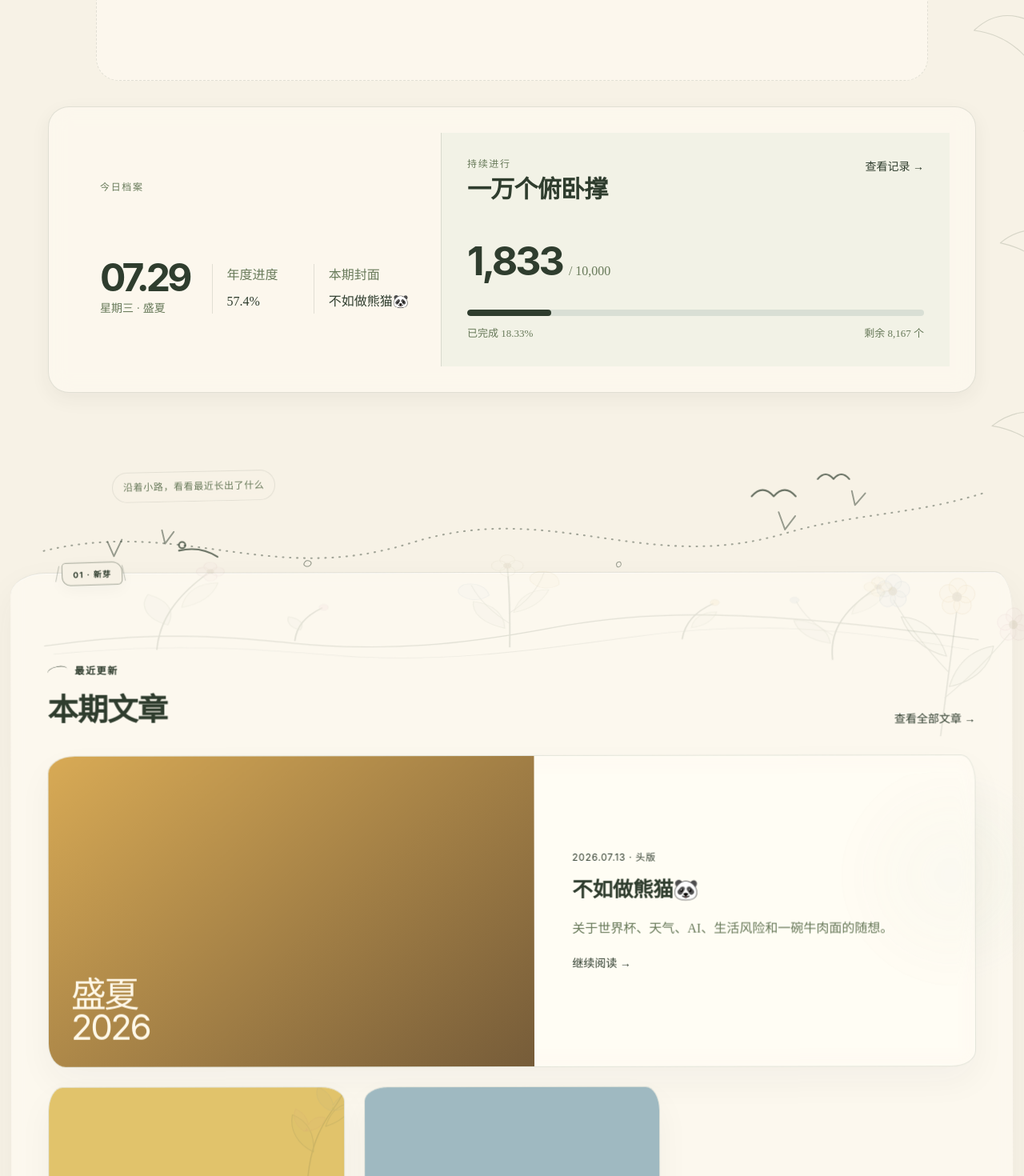
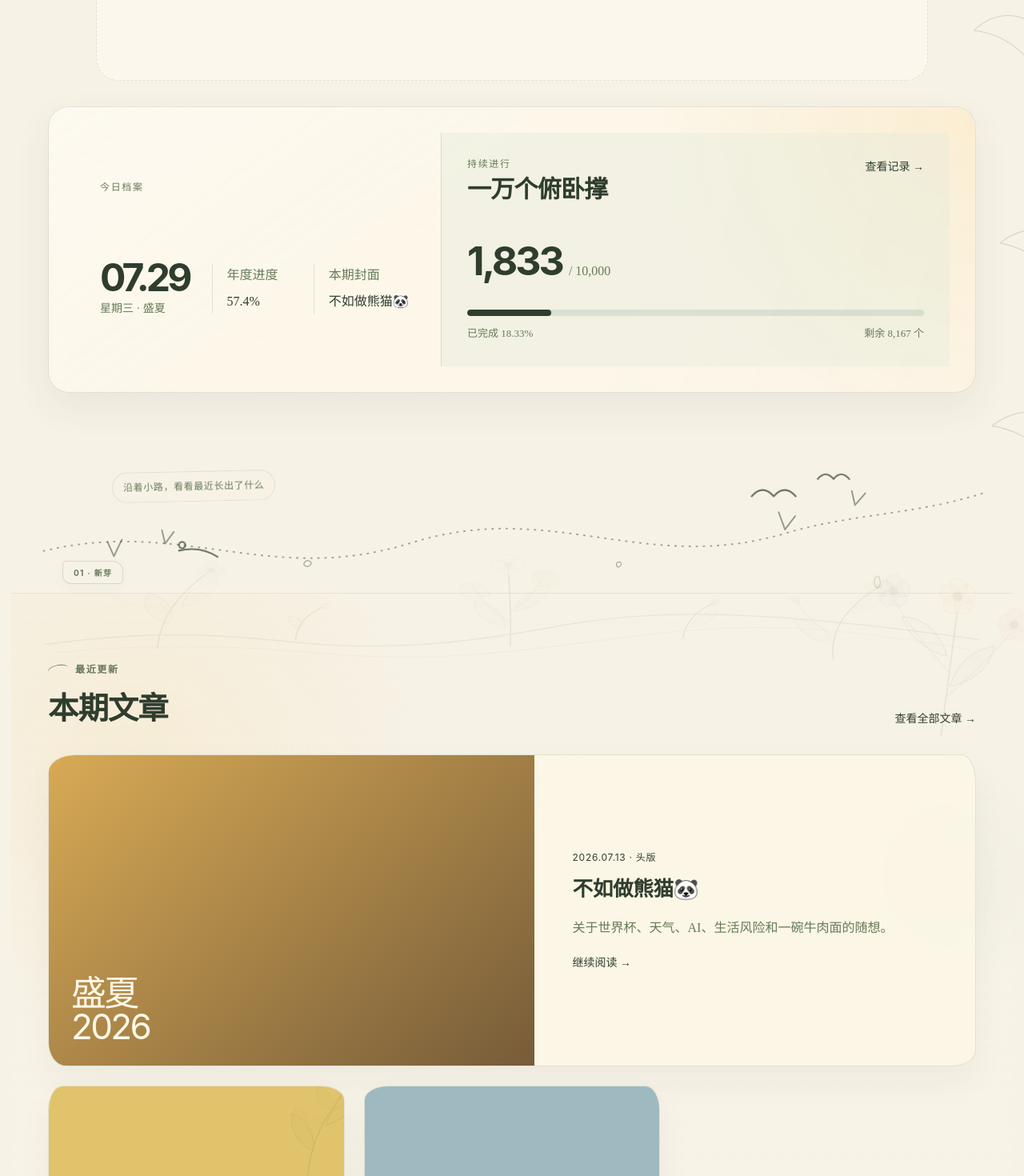
Before and after one commit to BurgCreate/lmn516-v2, a Next.js app: page / in a window 1280 px wide. Shown: the part 1440-2910 px from the top of the page at 80% size. Built offline with nearby package versions, Linux system fonts and the light colour scheme; no server answers.

Commit message:
feat: unify garden surfaces and card language

```diff
--- a/app/globals.css
+++ b/app/globals.css
@@ -29,3 +29,5 @@
 @import "../styles/20-atmosphere.css";
 
 @import "../styles/21-garden-world.css";
+
+@import "../styles/22-garden-surfaces.css";
--- /dev/null
+++ b/styles/22-garden-surfaces.css
@@ -0,0 +1,232 @@
+/* =========================================================
+   LMN516 Garden Surface System
+   A single visual grammar derived from the master garden artwork.
+   The world layer supplies atmosphere; surfaces provide readable pauses.
+========================================================= */
+
+:root {
+  --garden-surface-base: rgba(255, 252, 243, 0.68);
+  --garden-surface-soft: rgba(255, 250, 239, 0.52);
+  --garden-surface-raised: rgba(255, 253, 247, 0.82);
+  --garden-line: color-mix(in srgb, var(--garden-ink) 13%, transparent);
+  --garden-line-hover: color-mix(in srgb, var(--garden-leaf) 30%, transparent);
+  --garden-shadow: 0 18px 48px rgba(47, 61, 46, 0.065);
+  --garden-shadow-hover: 0 24px 62px rgba(47, 61, 46, 0.095);
+  --garden-glass-blur: 11px;
+}
+
+/* One shared material. Cards no longer invent their own paper, border and shadow. */
+.today-card,
+.progress-panel,
+.post-card,
+.archive-card,
+.about-card,
+.garden-page-hero,
+.garden-section-frame,
+.moments-empty,
+.music-card,
+.photo-card,
+.note-card,
+.card {
+  border-color: var(--garden-line);
+  background:
+    linear-gradient(145deg, rgba(255, 255, 255, 0.34), transparent 42%),
+    var(--garden-surface-base);
+  box-shadow:
+    var(--garden-shadow),
+    inset 0 1px 0 rgba(255, 255, 255, 0.56);
+  -webkit-backdrop-filter: blur(var(--garden-glass-blur)) saturate(0.92);
+  backdrop-filter: blur(var(--garden-glass-blur)) saturate(0.92);
+}
+
+/* Section frames are landscape, not another card around the cards. */
+.garden-section-frame {
+  border: 0;
+  border-radius: 0;
+  background: transparent;
+  box-shadow: none;
+  -webkit-backdrop-filter: none;
+  backdrop-filter: none;
+  transform: none;
+}
+
+.garden-section-frame::before {
+  content: "";
+  position: absolute;
+  z-index: 0;
+  inset: clamp(14px, 2vw, 28px) 0;
+  border-top: 1px solid color-mix(in srgb, var(--garden-leaf) 12%, transparent);
+  border-bottom: 1px solid color-mix(in srgb, var(--garden-leaf) 9%, transparent);
+  background:
+    radial-gradient(circle at 8% 20%, color-mix(in srgb, var(--garden-sun) 13%, transparent), transparent 24%),
+    radial-gradient(circle at 92% 72%, color-mix(in srgb, var(--garden-blush) 16%, transparent), transparent 27%);
+  pointer-events: none;
+}
+
+.garden-section-frame-notes::before {
+  background:
+    radial-gradient(circle at 12% 18%, color-mix(in srgb, var(--garden-sun) 14%, transparent), transparent 25%),
+    linear-gradient(180deg, transparent, color-mix(in srgb, var(--garden-paper) 14%, transparent), transparent);
+}
+
+.garden-section-frame-archive::before {
+  background:
+    radial-gradient(circle at 88% 26%, color-mix(in srgb, var(--garden-blush) 18%, transparent), transparent 26%),
+    linear-gradient(180deg, transparent, color-mix(in srgb, var(--garden-leaf) 5%, transparent), transparent);
+}
+
+.garden-section-frame-about::before {
+  background:
+    radial-gradient(circle at 20% 74%, color-mix(in srgb, var(--garden-sun) 11%, transparent), transparent 28%),
+    radial-gradient(circle at 84% 18%, color-mix(in srgb, var(--garden-blush) 15%, transparent), transparent 24%);
+}
+
+/* Remove decorative wobble that made the system feel assembled rather than related. */
+.archive-card:nth-child(1),
+.archive-card:nth-child(2),
+.archive-card:nth-child(3),
+.archive-card:nth-child(4),
+.garden-section-frame-notes,
+.garden-section-frame-archive,
+.garden-section-frame-about {
+  transform: none;
+}
+
+/* Controlled variation comes from tint, not unrelated geometry. */
+.garden-content-section-notes .post-card {
+  --garden-surface-base: color-mix(in srgb, rgba(255, 252, 243, 0.72) 92%, var(--garden-sun));
+}
+
+.garden-content-section-archive .archive-card {
+  --garden-surface-base: color-mix(in srgb, rgba(255, 252, 243, 0.7) 94%, var(--garden-blush));
+}
+
+.garden-content-section-about .about-card {
+  --garden-surface-base: color-mix(in srgb, rgba(255, 252, 243, 0.76) 94%, var(--garden-leaf));
+}
+
+.today-card {
+  --garden-surface-base: color-mix(in srgb, rgba(255, 252, 243, 0.74) 95%, var(--garden-sun));
+  position: relative;
+  overflow: hidden;
+}
+
+.today-card::before {
+  content: "";
+  position: absolute;
+  inset: 0;
+  pointer-events: none;
+  background:
+    radial-gradient(circle at 100% 0%, color-mix(in srgb, var(--garden-sun) 18%, transparent), transparent 34%),
+    linear-gradient(105deg, transparent 60%, color-mix(in srgb, var(--garden-blush) 9%, transparent));
+}
+
+.today-card > * {
+  position: relative;
+  z-index: 1;
+}
+
+.post-card,
+.archive-card,
+.about-card,
+.today-card {
+  transition:
+    transform var(--motion-base) var(--ease-emphasized),
+    border-color var(--motion-base) var(--ease-standard),
+    background var(--motion-base) var(--ease-standard),
+    box-shadow var(--motion-base) var(--ease-standard);
+}
+
+.post-card:hover,
+.archive-card:hover,
+.about-card:hover,
+.today-card:hover {
+  transform: translateY(-2px);
+  border-color: var(--garden-line-hover);
+  box-shadow:
+    var(--garden-shadow-hover),
+    inset 0 1px 0 rgba(255, 255, 255, 0.64);
+}
+
+/* The same quiet label language appears throughout the garden. */
+.card-label,
+.eyebrow,
+.garden-section-marker {
+  color: var(--garden-leaf);
+}
+
+.garden-section-marker {
+  border-color: color-mix(in srgb, var(--garden-leaf) 22%, transparent);
+  background: color-mix(in srgb, var(--garden-cream) 88%, transparent);
+  box-shadow: 0 5px 18px rgba(47, 61, 46, 0.035);
+  transform: none;
+}
+
+.garden-section-marker::before,
+.garden-section-marker::after {
+  display: none;
+}
+
+/* Local ornamentation becomes sparse foreground notation. */
+.garden-card-ornament,
+.garden-about-vine,
+.garden-content-flora,
+.garden-page-ornament,
+.garden-section-ornament,
+.garden-corner {
+  opacity: 0.1 !important;
+}
+
+.garden-content-flora-top {
+  opacity: 0.08 !important;
+}
+
+.garden-content-flora-bottom {
+  opacity: 0.12 !important;
+}
+
+@media (max-width: 720px) {
+  :root {
+    --garden-glass-blur: 8px;
+    --garden-shadow: 0 12px 34px rgba(47, 61, 46, 0.055);
+  }
+
+  .garden-section-frame::before {
+    inset-inline: 8px;
+  }
+
+  .garden-card-ornament,
+  .garden-about-vine,
+  .garden-corner {
+    opacity: 0.07 !important;
+  }
+}
+
+@media (prefers-reduced-motion: reduce) {
+  .post-card,
+  .archive-card,
+  .about-card,
+  .today-card {
+    transition: none;
+  }
+
+  .post-card:hover,
+  .archive-card:hover,
+  .about-card:hover,
+  .today-card:hover {
+    transform: none;
+  }
+}
+
+html[data-theme="dark"] .today-card,
+body.dark .today-card,
+html[data-theme="dark"] .post-card,
+body.dark .post-card,
+html[data-theme="dark"] .archive-card,
+body.dark .archive-card,
+html[data-theme="dark"] .about-card,
+body.dark .about-card {
+  --garden-surface-base: rgba(27, 34, 27, 0.7);
+  --garden-line: rgba(170, 190, 153, 0.14);
+  --garden-line-hover: rgba(170, 190, 153, 0.28);
+}
```
